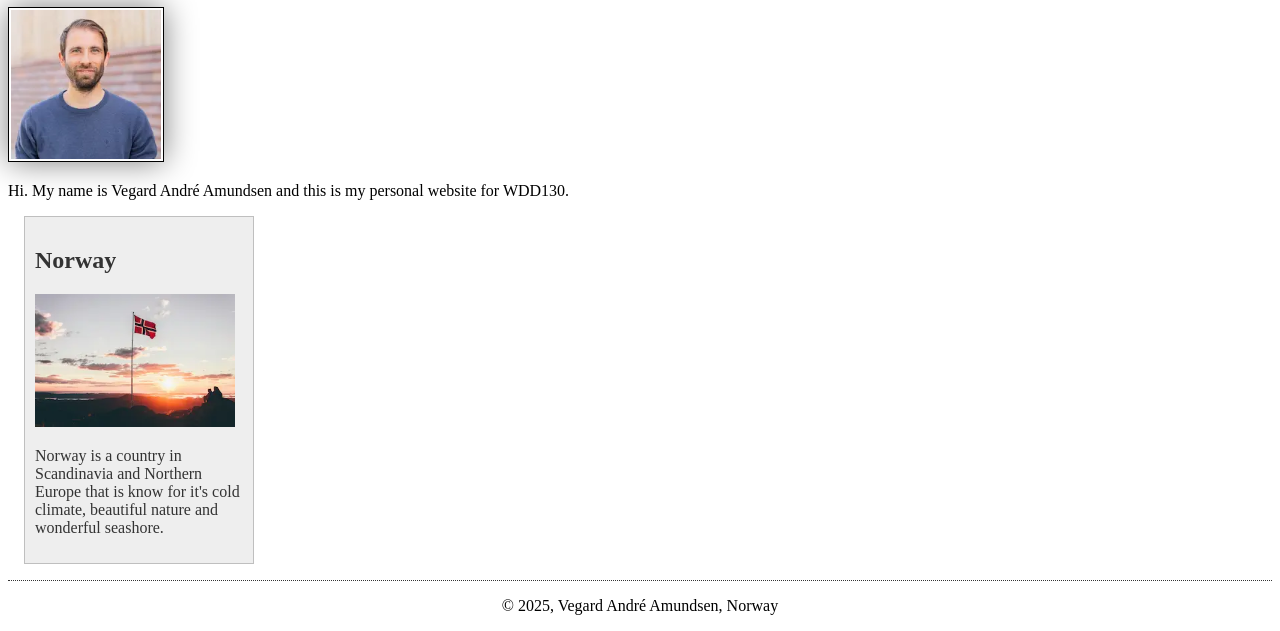
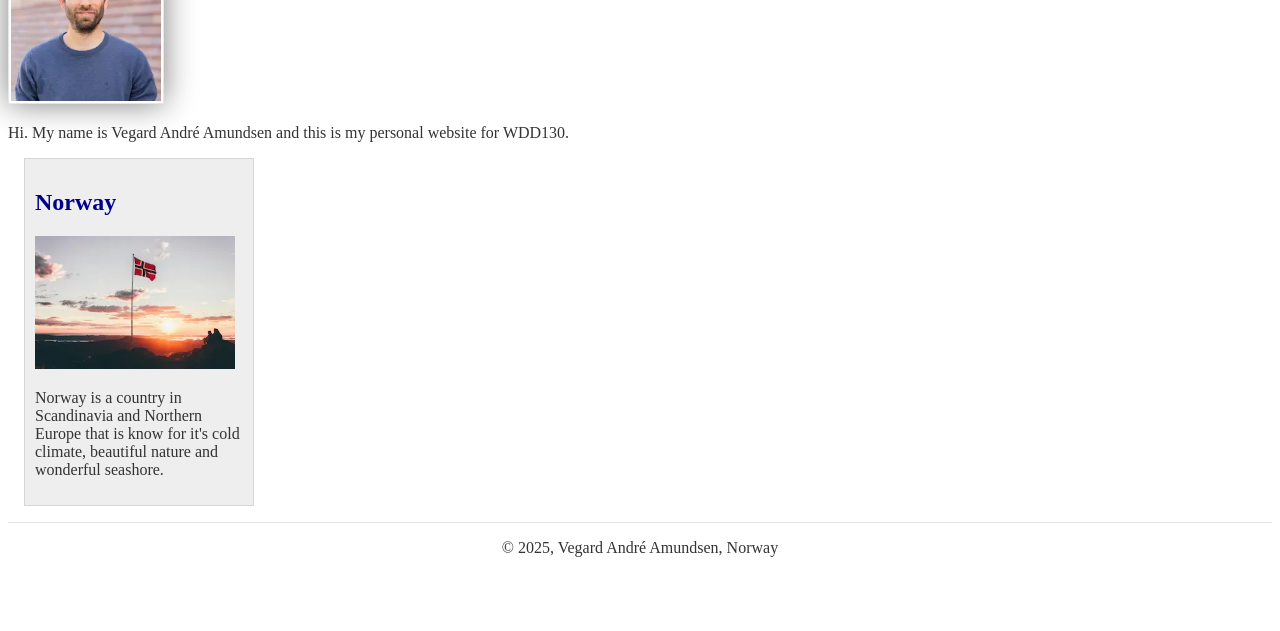
Before and after one commit to vamundse/wdd130, a plain HTML site: page index.html in a window 1280 px wide. Shown: the part 217-848 px from the top of the page. After the commit the page ends 800 px from the top, so only its background shows below. Drawn offline with Linux system fonts and the light colour scheme.

Commit message:
Made :root styles

```diff
--- a/styles/styles.css
+++ b/styles/styles.css
@@ -1,3 +1,9 @@
+:root {
+    --heading-text-color: darkblue;
+    --border: 1px solid rgb(0 0 0 / 0.1);
+    --font-color: #333;
+}
+
 nav {
     background-color: darkblue;
     padding: 10px;
@@ -5,37 +11,46 @@ nav {
 
 nav a {
     color: white;
-    display: block;
+    display: inline-block;
     padding: 20px;
 }
 
 h1 {
-    color: darkblue;
+    color: var(--heading-text-color);
+}
+
+h2 {
+    color: var(--heading-text-color);
 }
 
 main img {
     width: 150px;
     height: auto;
-    border: 1px solid black;
+    border: var(--border);
     padding: 2px;
     box-shadow: 0 0 30px gray;
 }
 
 p {
     padding: 0;
+    color: var(--font-color)
 }
 
 main {
     width: 840px;
 }
 
+.country-box {
+    position: relative;
+}
+
 aside {
     width: 13rem;
     margin: 1rem;
-    border: 1px solid rgb(0 0 0 / 0.2);
+    border: var(--border);
     padding: 10px;
     background-color: #eee;
-    color: #333;
+    color: var(--font-color);
 }
 
 aside img {
@@ -44,7 +59,8 @@ aside img {
 }
 
 footer {
-    margin-top: 15px;
-    border-top: 1px dotted #333;
+    margin-top: 1rem;
+    border-top: var(--border);
     text-align: center;
+    color: (--font-color);
 }
```
